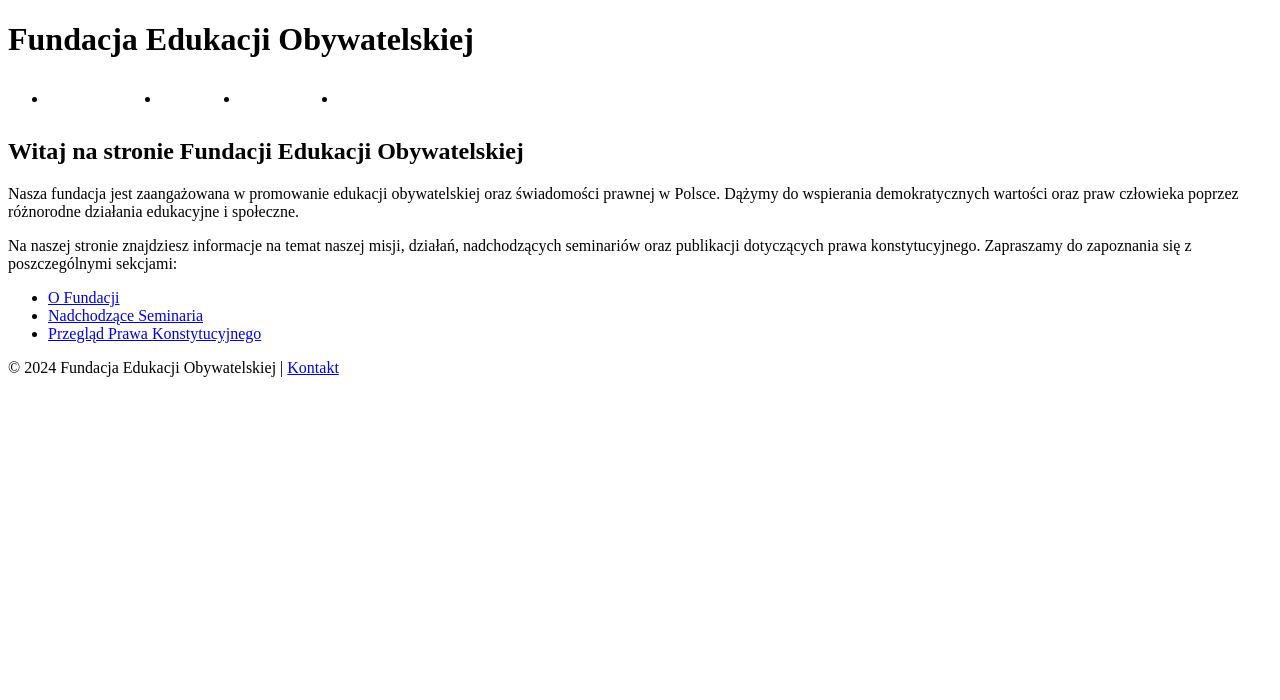
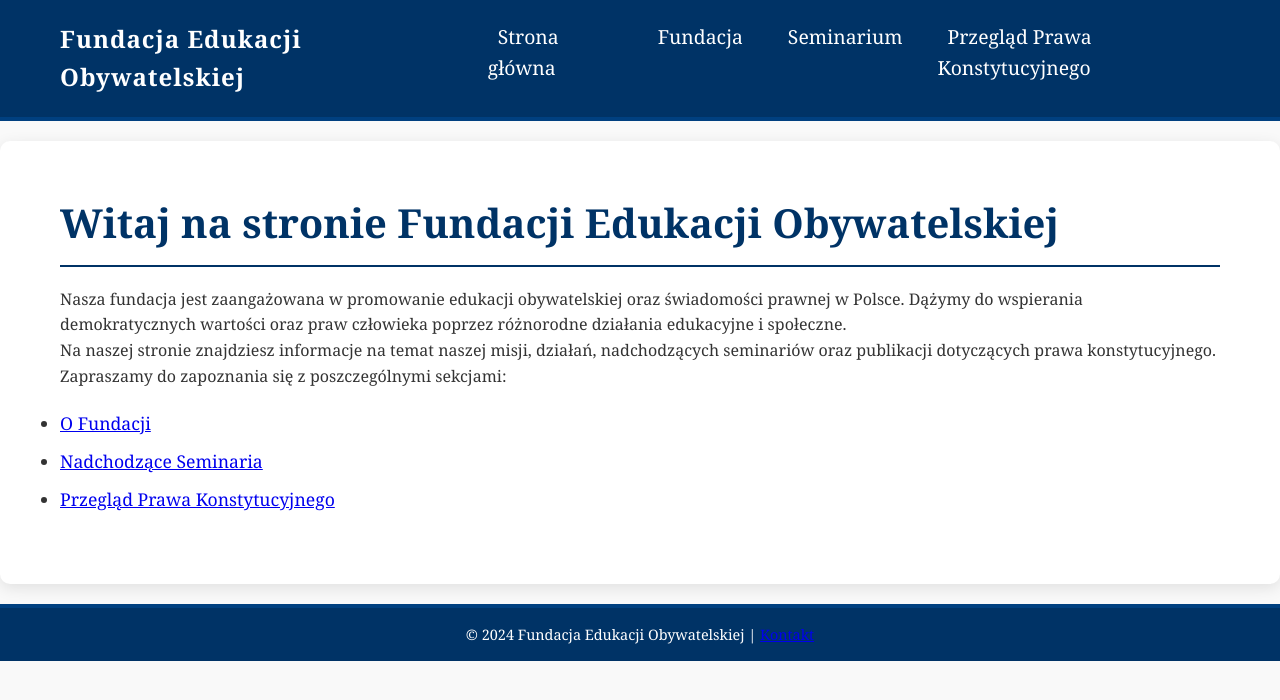
Before and after one commit to slowniczek/strona, a plain HTML site: page index.html in a window 1280 px wide. Drawn offline with Linux system fonts and the light colour scheme.

Commit message:
Update style.css

```diff
--- a/style.css
+++ b/style.css
@@ -1,50 +1,125 @@
-/* Przycisk do rozwijania menu */
-#menu-toggle {
-    display: none;
-    background: #003366;
-    color: white;
-    border: none;
-    font-size: 1.5em;
-    padding: 10px;
-    cursor: pointer;
-    margin-top: 10px;
+/* Podstawowe ustawienia */
+* {
+    margin: 0;
+    padding: 0;
+    box-sizing: border-box;
+    font-family: 'Georgia', serif; /* Klasyczna typografia */
 }
 
-/* Widoczność menu na urządzeniach mobilnych */
-nav ul {
-    display: flex;
+body {
+    background-color: #f9f9f9; /* Subtelne tło */
+    color: #333; /* Klasyczny kolor tekstu */
+    line-height: 1.6;
 }
 
-nav ul.active {
-    display: block;
-    background-color: #003366; /* Dopasowane tło menu */
-    position: absolute;
-    top: 60px;
-    right: 0;
-    width: 100%;
-    text-align: center;
-    padding: 10px 0;
+/* Kontener */
+.container {
+    max-width: 1200px;
+    margin: 0 auto;
+    padding: 0 20px;
+}
+
+/* Nagłówek */
+header {
+    background-color: #003366; /* Elegancki granatowy */
+    color: white;
+    padding: 20px 0;
+    border-bottom: 4px solid #004080; /* Subtelna granatowa linia */
+}
+
+header .container {
+    display: flex;
+    justify-content: space-between;
+    align-items: center;
+}
+
+.logo h1 {
+    font-size: 1.5em; /* Większy, wyraźniejszy nagłówek */
+    font-weight: bold;
+    letter-spacing: 1px;
+}
+
+nav ul {
+    list-style: none;
+    display: flex;
+    margin: 0;
+    padding: 0;
 }
 
 nav ul li {
-    margin: 0;
+    margin-left: 25px;
 }
 
 nav ul li a {
-    display: block;
-    padding: 10px;
     color: white;
     text-decoration: none;
+    font-size: 1.1em;
+    padding: 5px 10px;
+    border-radius: 5px;
+    transition: background-color 0.3s, border 0.3s;
 }
 
-/* Styl dla nawigacji w wersji mobilnej */
+nav ul li a:hover {
+    background-color: #004080; /* Jaśniejszy odcień granatowego */
+    border: 1px solid #003366; /* Delikatna obwódka */
+}
+
+/* Sekcje */
+section {
+    padding: 50px 20px;
+    background-color: white;
+    margin: 20px 0;
+    border-radius: 10px;
+    box-shadow: 0 4px 15px rgba(0, 0, 0, 0.1); /* Głębszy cień dla elegancji */
+}
+
+section h2 {
+    color: #003366; /* Ten sam granatowy kolor */
+    font-size: 2.5em; /* Powiększone nagłówki */
+    margin-bottom: 20px;
+    border-bottom: 2px solid #003366; /* Podkreślenie nagłówków */
+    padding-bottom: 10px;
+}
+
+ul {
+    margin: 20px 0;
+}
+
+ul li {
+    margin-bottom: 10px;
+    font-size: 1.1em;
+}
+
+/* Stopka */
+footer {
+    background-color: #003366; /* Ten sam granatowy kolor */
+    color: white;
+    padding: 15px 0;
+    text-align: center;
+    border-top: 4px solid #004080; /* Subtelna granatowa linia */
+}
+
+footer p {
+    font-size: 0.9em;
+}
+
+/* Dostosowanie na mniejsze ekrany */
 @media (max-width: 768px) {
-    #menu-toggle {
-        display: block;
+    header .container {
+        flex-direction: column;
+        text-align: center;
     }
 
     nav ul {
-        display: none;
-        flex-direction: column;
+        padding-top: 10px;
+    }
+
+    nav ul li {
+        display: block;
+        margin: 10px 0;
+    }
+
+    section {
+        padding: 30px 20px;
     }
 }
```
